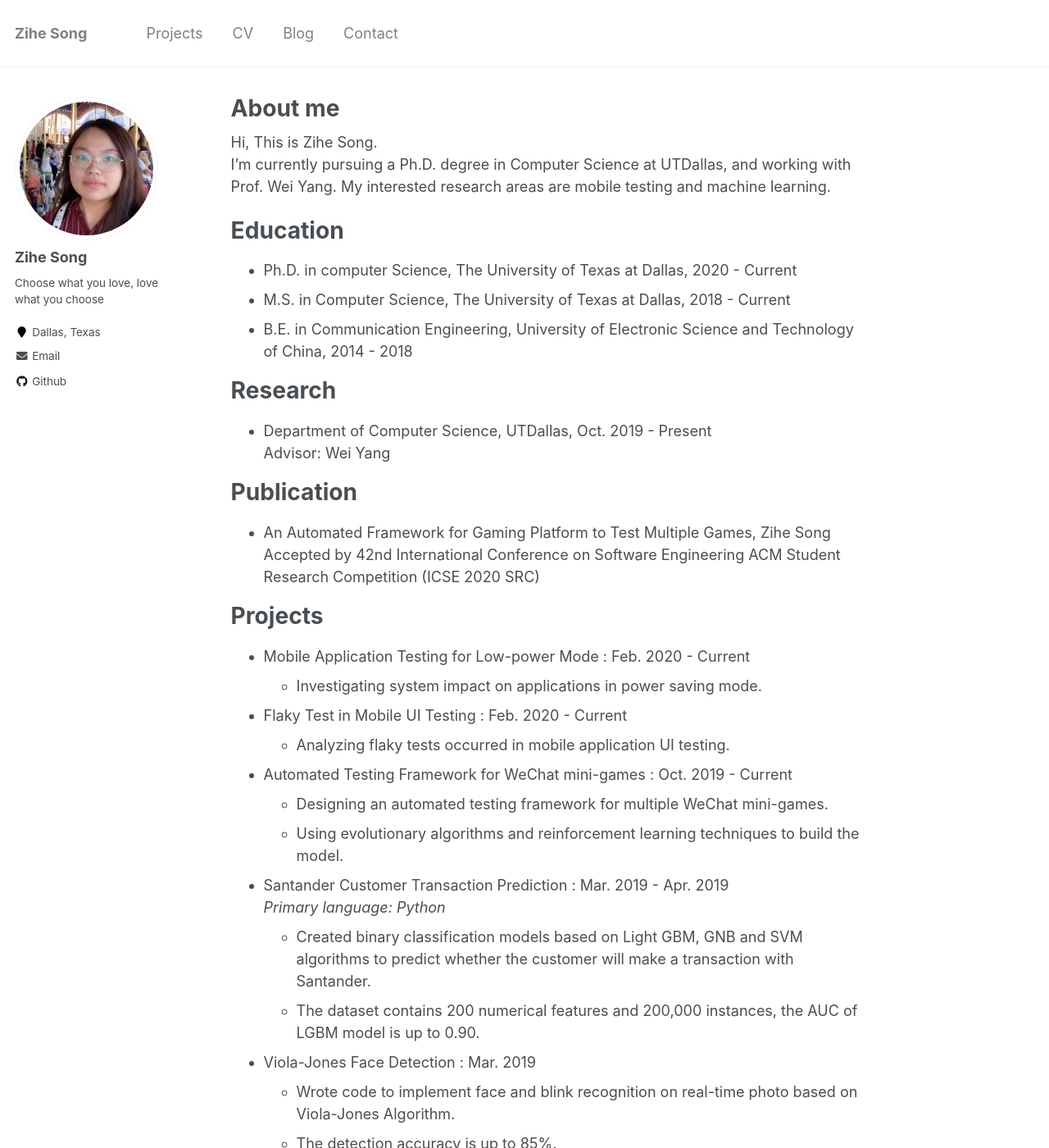
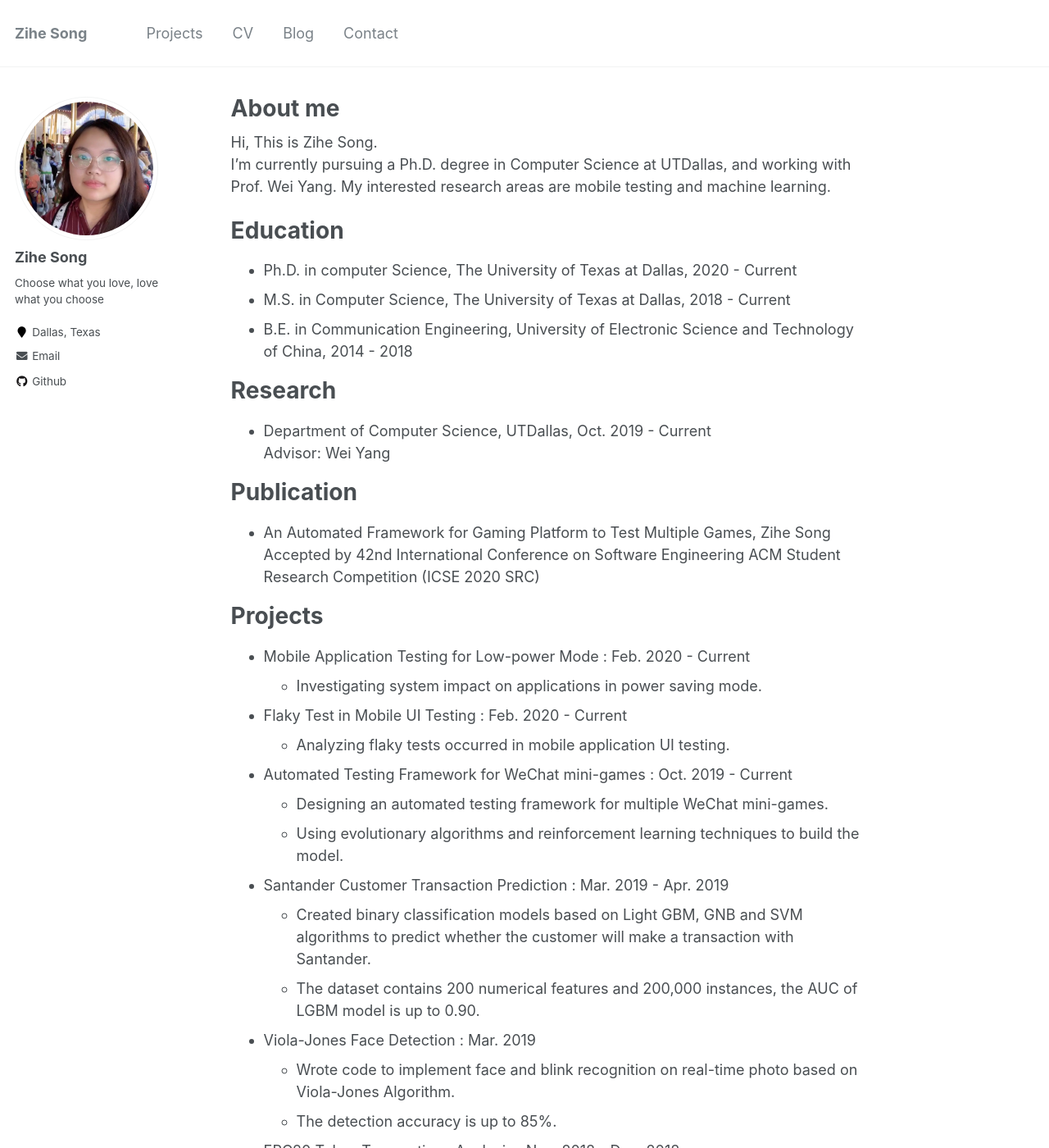
Before and after one commit to zihesong/zihesong.github.io, a Jekyll site: the page built from _pages/about.md, in a window 1280 px wide and 1400 px high. Shown: the whole window at 82% size. Built offline with Jekyll 4.4.1, drawn with Linux system fonts in a browser that asks for light colours.

Commit message:
Update about.md

```diff
--- a/_pages/about.md
+++ b/_pages/about.md
@@ -21,7 +21,7 @@ Education
 
 Research
 ======
-* Department of Computer Science, UTDallas, Oct. 2019 - Present <br>
+* Department of Computer Science, UTDallas, Oct. 2019 - Current <br>
 Advisor: Wei Yang
 
 
@@ -45,7 +45,6 @@ Projects
   * Using evolutionary algorithms and reinforcement learning techniques to build the model.
 
 * Santander Customer Transaction Prediction : Mar. 2019 - Apr. 2019 <br>
-        _Primary language: Python_
   * Created binary classification models based on Light GBM, GNB and SVM algorithms to predict whether the customer will make a transaction with Santander.
   * The dataset contains 200 numerical features and 200,000 instances, the AUC of LGBM
 model is up to 0.90.
```
